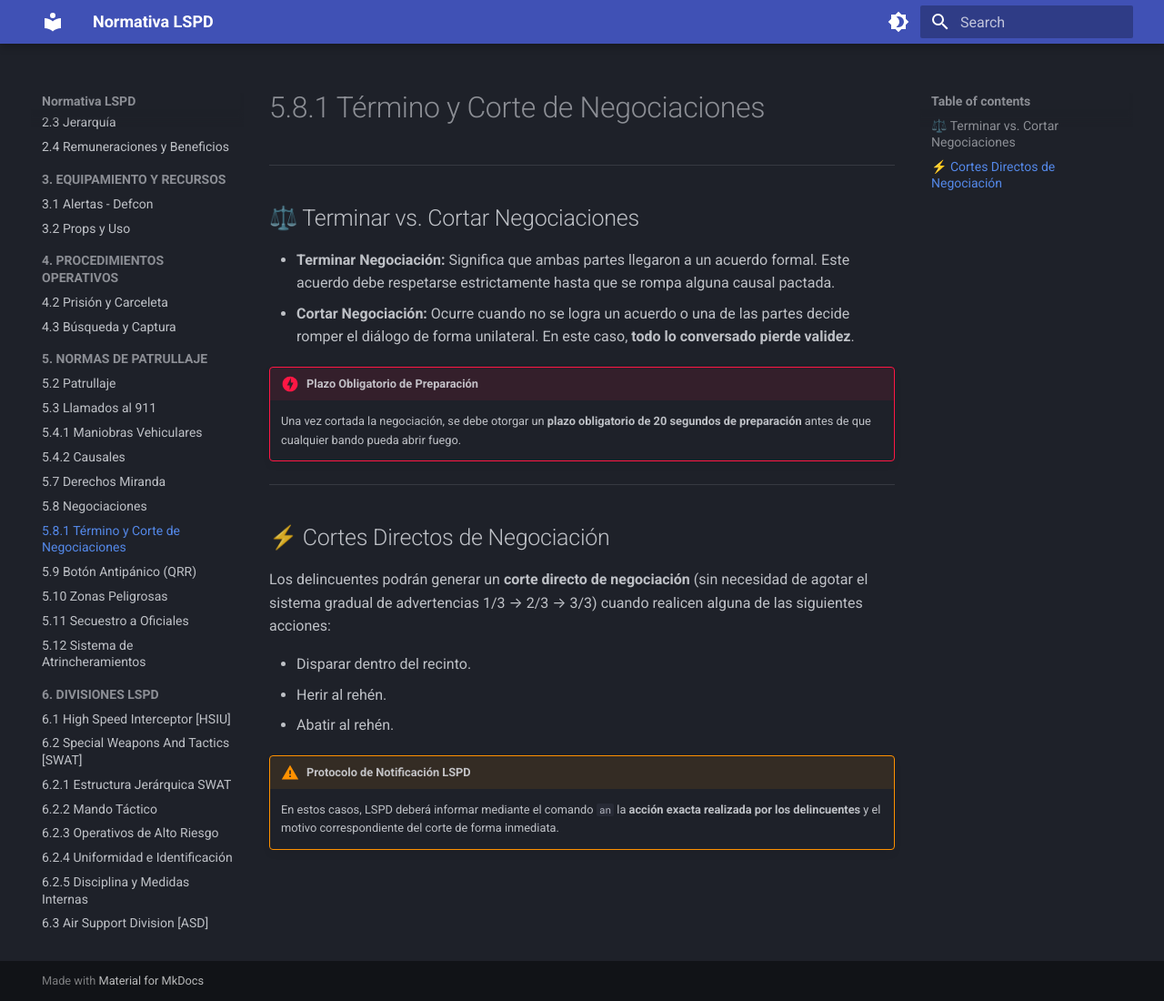
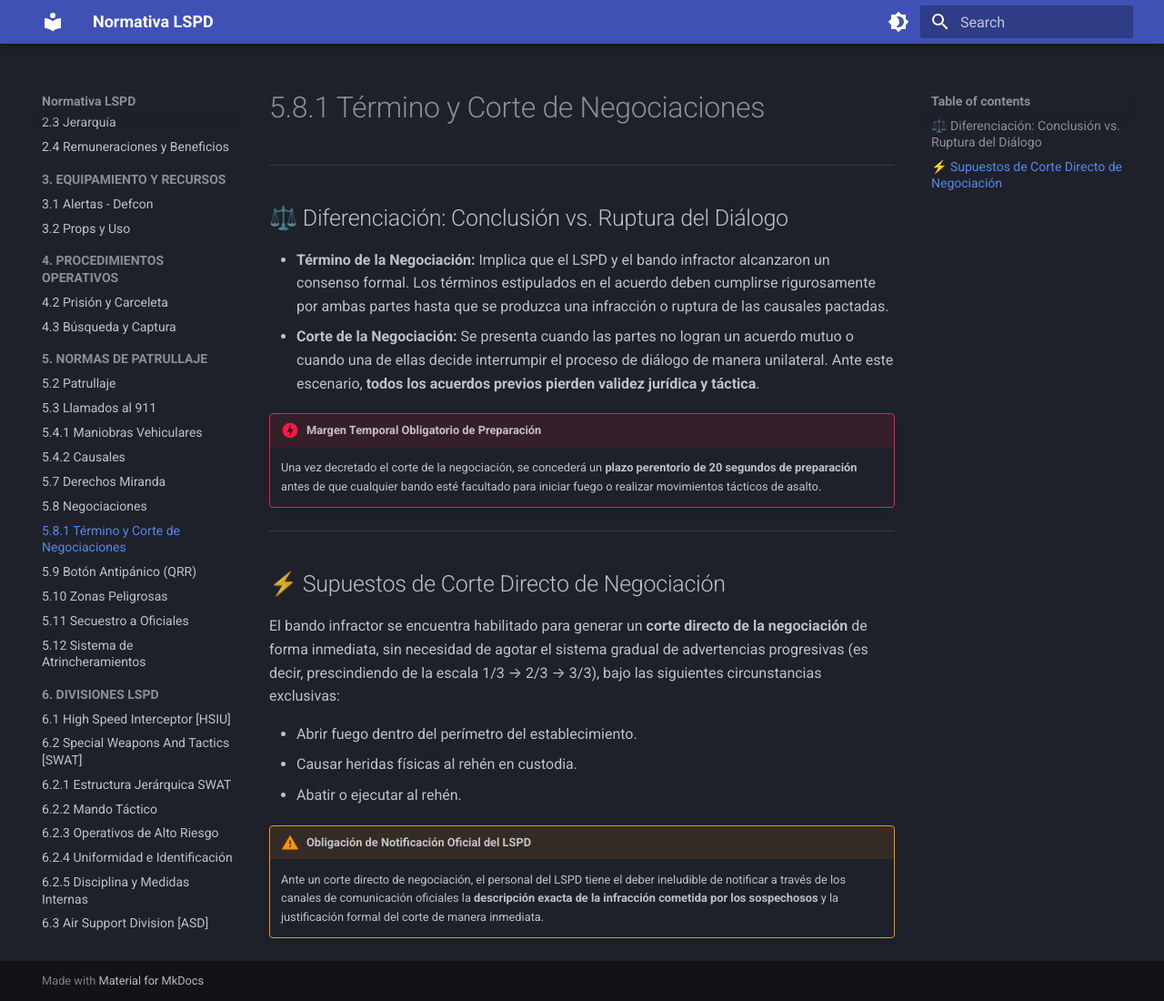
Before and after one commit to normativa-lspd-infinity-rp/Normativa-LSPD, an MkDocs documentation site: the page built from docs/patrullaje/termino-corte-negociaciones.md, in a window 1280 px wide and 1100 px high. Shown: the whole window at 91% size. Built offline with MkDocs 1.6.1 and Material for MkDocs 9.7.7, drawn with Linux system fonts in a browser that asks for light colours.

Commit message:
Update termino-corte-negociaciones.md

```diff
--- a/docs/patrullaje/termino-corte-negociaciones.md
+++ b/docs/patrullaje/termino-corte-negociaciones.md
@@ -2,23 +2,23 @@
 
 ---
 
-## ⚖️ Terminar vs. Cortar Negociaciones
+## ⚖️ Diferenciación: Conclusión vs. Ruptura del Diálogo
 
-* **Terminar Negociación:** Significa que ambas partes llegaron a un acuerdo formal. Este acuerdo debe respetarse estrictamente hasta que se rompa alguna causal pactada.
-* **Cortar Negociación:** Ocurre cuando no se logra un acuerdo o una de las partes decide romper el diálogo de forma unilateral. En este caso, **todo lo conversado pierde validez**.
+* **Término de la Negociación:** Implica que el LSPD y el bando infractor alcanzaron un consenso formal. Los términos estipulados en el acuerdo deben cumplirse rigurosamente por ambas partes hasta que se produzca una infracción o ruptura de las causales pactadas.
+* **Corte de la Negociación:** Se presenta cuando las partes no logran un acuerdo mutuo o cuando una de ellas decide interrumpir el proceso de diálogo de manera unilateral. Ante este escenario, **todos los acuerdos previos pierden validez jurídica y táctica**.
 
-!!! danger "Plazo Obligatorio de Preparación"
-    Una vez cortada la negociación, se debe otorgar un **plazo obligatorio de 20 segundos de preparación** antes de que cualquier bando pueda abrir fuego.
+!!! danger "Margen Temporal Obligatorio de Preparación"
+    Una vez decretado el corte de la negociación, se concederá un **plazo perentorio de 20 segundos de preparación** antes de que cualquier bando esté facultado para iniciar fuego o realizar movimientos tácticos de asalto.
 
 ---
 
-## ⚡ Cortes Directos de Negociación
+## ⚡ Supuestos de Corte Directo de Negociación
 
-Los delincuentes podrán generar un **corte directo de negociación** (sin necesidad de agotar el sistema gradual de advertencias 1/3 → 2/3 → 3/3) cuando realicen alguna de las siguientes acciones:
+El bando infractor se encuentra habilitado para generar un **corte directo de la negociación** de forma inmediata, sin necesidad de agotar el sistema gradual de advertencias progresivas (es decir, prescindiendo de la escala 1/3 → 2/3 → 3/3), bajo las siguientes circunstancias exclusivas:
 
-* Disparar dentro del recinto.
-* Herir al rehén.
-* Abatir al rehén.
+* Abrir fuego dentro del perímetro del establecimiento.
+* Causar heridas físicas al rehén en custodia.
+* Abatir o ejecutar al rehén.
 
-!!! warning "Protocolo de Notificación LSPD"
-    En estos casos, LSPD deberá informar mediante el comando `an` la **acción exacta realizada por los delincuentes** y el motivo correspondiente del corte de forma inmediata.
+!!! warning "Obligación de Notificación Oficial del LSPD"
+    Ante un corte directo de negociación, el personal del LSPD tiene el deber ineludible de notificar a través de los canales de comunicación oficiales la **descripción exacta de la infracción cometida por los sospechosos** y la justificación formal del corte de manera inmediata.
```
